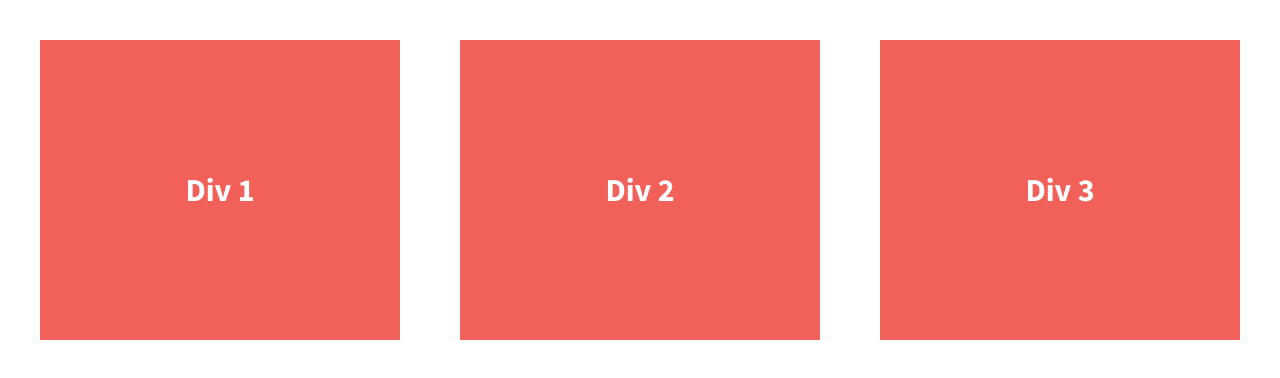
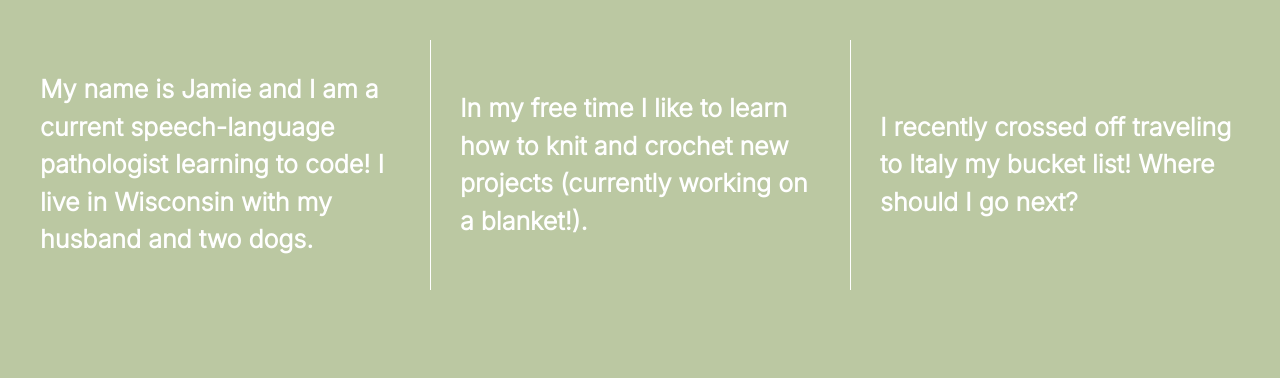
Before and after one commit to jamiehov/07.01-206-divs-flexbox-starter, a plain HTML site: page index.html in a window 1280 px wide. Drawn offline with nearby package versions, Linux system fonts and the light colour scheme.

Commit message:
Initial commit

```diff
--- a/css/main.css
+++ b/css/main.css
@@ -97,12 +97,12 @@ textarea {
 
 
 html {
-  background-color: #fff;
+  background-color:	 #BBC8A2;
   height: 100%;
 }
 
 body {
-  font-family: 'Source Sans Pro', sans-serif;
+  font-family: 'Inter', sans-serif;
   padding: 2em;
   font-size: 1.25em;
   height: 100%;
@@ -120,15 +120,18 @@ body {
   color: #fff;
   display: flex;
   line-height: 1.5em;
-  font-size: 1.6em;
-  background-color: #f16059;
-  height: 300px;
+  font-size: 1.25em;
+  background-color: #BBC8A2;
+  height: 250px;
   width: 30%;
   justify-content: center;
   align-items: center;
 }
 
-
+.div-1, .div-2 {
+    border-right: 1px solid #fff;
+    padding-right: 30px;
+}
 
 
 /* ==========================================================================
--- a/index.html
+++ b/index.html
@@ -15,6 +15,7 @@
         <script src="js/vendor/modernizr-2.8.3.min.js"></script>
         <link href='http://fonts.googleapis.com/css?family=Lora:700' rel='stylesheet' type='text/css'>
         <link href='http://fonts.googleapis.com/css?family=Source+Sans+Pro:400,700' rel='stylesheet' type='text/css'>
+        <link href="https://fonts.googleapis.com/css2?family=Inter:wght@300&display=swap" rel="stylesheet">
     </head>
     <body>
         <!--[if lt IE 8]>
@@ -23,13 +24,13 @@
 
         <section class="wrapper">
             <div class="div-1">
-                Div 1
+                My name is Jamie and I am a current speech-language pathologist learning to code! I live in Wisconsin with my husband and two dogs.
             </div>
             <div class="div-2">
-                Div 2
+                In my free time I like to learn how to knit and crochet new projects (currently working on a blanket!).
             </div>
             <div class="div-3">
-                Div 3
+                I recently crossed off traveling to Italy my bucket list! Where should I go next?
             </div>
         </section>
 
```
